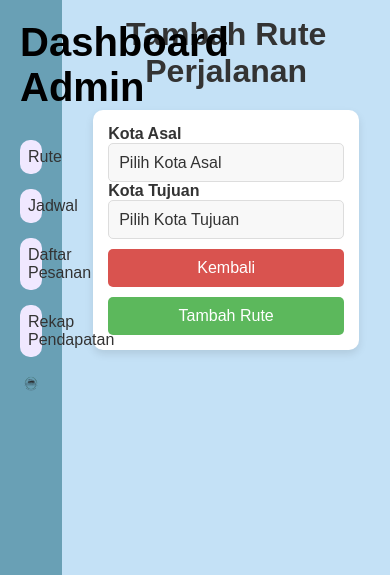
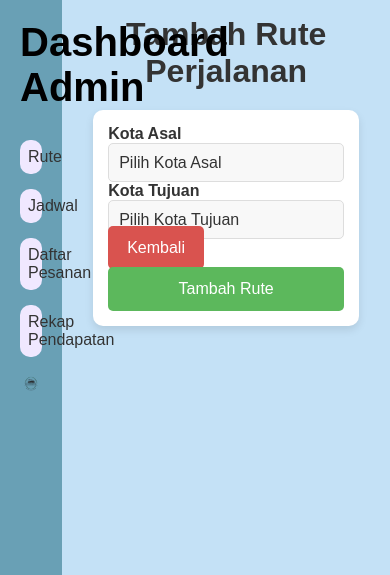
Before and after one commit to andreandri/caps, a PHP site: page /tambah_rute.php in a window 390 px wide. Shown: the top 575 px of the page. Run offline with PHP 8.4, Linux system fonts and the light colour scheme; data that the repository does not hold is empty.

Commit message:
css rute ku pisah

```diff
--- a/adminjadwal.css
+++ b/adminjadwal.css
@@ -245,105 +245,3 @@ button.add-schedule:hover {
 a{
   text-decoration: none;
 }
-/* Form layout styling */
-
-.add {
-  display: flex;
-  flex-direction: column;
-  padding: 1rem;
-}
-form {
-  background-color: #ffffff;
-  padding: 20px;
-  border-radius: 10px;
-  box-shadow: 0px 4px 8px rgba(0, 0, 0, 0.1);
-  width: 60%;
-  place-self: center;
-}
-
-form label {
-  font-weight: bold;
-  color: #333;
-}
-
-form select,
-form input[type="text"],
-form input[type="number"],
-form input[type="date"],
-form input[type="time"] {
-  padding: 10px;
-  font-size: 1rem;
-  border: 1px solid #ddd;
-  border-radius: 5px;
-  width: 100%;
-}
-
-form button[type="submit"],
-form button[type="button"] {
-  padding: 10px 15px;
-  font-size: 1rem;
-  border: none;
-  border-radius: 5px;
-  cursor: pointer;
-  color: #ffffff;
-  margin-top: 10px;
-}
-
-form button[type="submit"] {
-  background-color: #5cb85c; /* Hijau untuk tombol submit */
-}
-
-form button[type="submit"]:hover {
-  background-color: #4cae4c;
-}
-
-form button[type="button"] {
-  background-color: #d9534f; /* Merah untuk tombol kembali atau batal */
-}
-
-form button[type="button"]:hover {
-  background-color: #c9302c;
-}
-
-/* Main title styling */
-.add h1 {
-  text-align: center;
-  font-size: 2rem;
-  color: #333;
-  margin-bottom: 20px;
-}
-
-/* Dropdown select styling */
-form select {
-  appearance: none;
-  background-color: #f8f8f8;
-  color: #333;
-}
-
-/* General button styling */
-button {
-  transition: background-color 0.3s;
-}
-
-/* Responsive adjustments */
-@media (max-width: 768px) {
-  header .dashboard {
-    width: 100%;
-    padding: 15px;
-  }
-
-  .menu li a {
-    padding: 8px;
-    font-size: 1rem;
-  }
-
-  form {
-    width: 90%;
-    padding: 15px;
-  }
-
-  form button[type="submit"],
-  form button[type="button"] {
-    width: 100%;
-  }
-}
--- /dev/null
+++ b/tambah.css
@@ -0,0 +1,219 @@
+* {
+  margin: 0;
+  padding: 0;
+  box-sizing: border-box;
+}
+
+body {
+  font-family: Arial, sans-serif;
+  display: flex;
+  height: 100vh;
+  background-color: #C4E1F6;
+}
+
+/* Container layout */
+header, main {
+  display: flex;
+  height: 100vh;
+  width: 100%;
+}
+
+header {
+  position: fixed;
+  top: 0;
+  width: 100%;
+  display: flex;
+  z-index: 1000; /* Agar header tetap di atas elemen lain */
+  height: 120px; /* Sesuaikan dengan tinggi header */
+}
+
+main {
+  margin-left: 16%; /* Sesuaikan dengan lebar sidebar */
+  padding-top: 120px; /* Sesuaikan dengan tinggi header */
+  width: 84%; /* Sisa ruang setelah dikurangi sidebar */
+}
+
+.dashboard {
+  display: flex;
+  flex-direction: column;
+  width: 16%;
+  padding: 20px;
+  background-color: rgba(83, 144, 166, 0.8);
+  height: 100vh;
+  justify-content: space-between;
+}
+
+.navbar h1 {
+  text-align: center;
+  font-size: 2.5rem;
+  color: #000000; /* Teks hitam */
+  margin-bottom: 30px;
+}
+
+.navbar img {
+  justify-content: center;
+  width: 100%;
+  max-width: 500px;
+}
+
+.menu {
+  list-style-type: none;
+}
+
+.menu li {
+  margin-bottom: 15px;
+}
+
+.menu li a {
+  display: block;
+  text-decoration: none;
+  background-color: #f0e8ff; /* Ungu muda */
+  color: #333333;
+  padding: 10px;
+  border-radius: 10px;
+  text-align: center;
+  font-size: 1.2rem;
+}
+
+.menu li a:hover {
+  background-color: #e0d6f0; /* Hover lebih gelap */
+}
+
+.logout-container {
+  text-align: center;
+}
+
+.logout {
+  background-color: #643939;
+  color: #ffffff;
+  border: none;
+  padding: 10px;
+  font-size: 1.2rem;
+  border-radius: 10px;
+  cursor: pointer;
+  width: 100%;
+  max-width: 300px;
+  text-align: center;
+  text-decoration: none;
+  display: block;
+}
+
+.logout:hover {
+  background-color: #503030;
+}
+
+.add {
+  display: flex;
+  flex-direction: column;
+  padding: 1rem;
+}
+form {
+  background-color: #ffffff;
+  padding: 20px;
+  border-radius: 10px;
+  box-shadow: 0px 4px 8px rgba(0, 0, 0, 0.1);
+  width: 60%;
+  place-self: center;
+}
+
+form label {
+  font-weight: bold;
+  color: #333;
+}
+
+form select,
+form input[type="text"],
+form input[type="number"],
+form input[type="date"],
+form input[type="time"] {
+  padding: 10px;
+  font-size: 1rem;
+  border: 1px solid #ddd;
+  border-radius: 5px;
+  width: 100%;
+}
+
+form button[type="submit"] {
+  padding: 10px 15px;
+  font-size: 1rem;
+  border: none;
+  border-radius: 5px;
+  cursor: pointer;
+  color: #ffffff;
+  margin-top: 10px;
+  text-decoration: none;
+  min-width: 44px;
+  min-height: 44px;
+}
+
+form a {
+  padding: 13px 19px;
+  font-size: 1rem;
+  border: none;
+  border-radius: 5px;
+  cursor: pointer;
+  color: #ffffff;
+  margin-top: 10px;
+  text-decoration: none;
+  min-width: 44px;
+  min-height: 44px;
+}
+
+form button[type="submit"] {
+  background-color: #5cb85c; /* Hijau untuk tombol submit */
+}
+
+form button[type="submit"]:hover {
+  background-color: #4cae4c;
+}
+
+form a {
+  background-color: #d9534f; /* Merah untuk tombol kembali atau batal */
+}
+
+form a:hover {
+  background-color: #c9302c;
+}
+
+/* Main title styling */
+.add h1 {
+  text-align: center;
+  font-size: 2rem;
+  color: #333;
+  margin-bottom: 20px;
+}
+
+/* Dropdown select styling */
+form select {
+  appearance: none;
+  background-color: #f8f8f8;
+  color: #333;
+}
+
+/* General button styling */
+button {
+  transition: background-color 0.3s;
+}
+
+/* Responsive adjustments */
+@media (max-width: 768px) {
+  header .dashboard {
+    width: 100%;
+    padding: 15px;
+  }
+
+  .menu li a {
+    padding: 8px;
+    font-size: 1rem;
+  }
+
+  form {
+    width: 90%;
+    padding: 15px;
+  }
+
+  form button[type="submit"],
+  form button[type="button"] {
+    width: 100%;
+  }
+}
--- a/tambah_bus.php
+++ b/tambah_bus.php
@@ -34,7 +34,7 @@ if ($_SERVER['REQUEST_METHOD'] === 'POST') {
     <meta name="viewport" content="width=device-width, initial-scale=1.0">
     <title>Tambah Bus</title>
 
-    <link rel="stylesheet" href="adminjadwal.css">
+    <link rel="stylesheet" href="tambah.css">
 </head>
 <body>
   <header class="dashboard">
@@ -66,7 +66,7 @@ if ($_SERVER['REQUEST_METHOD'] === 'POST') {
             <input type="number" id="kapasitas" name="kapasitas" placeholder="Masukan Kapasitas Bus" required>
 
             <div>
-                <button type="button" onclick="window.location.href='adminrute.php';">Kembali</button>
+                <a href="adminrute.php">Kembali</a>
                 <button type="submit">Tambah Bus</button>
             </div>
         </form>
--- a/tambah_rute.php
+++ b/tambah_rute.php
@@ -53,7 +53,7 @@ if ($result_tujuan) {
     <meta name="viewport" content="width=device-width, initial-scale=1.0">
     <title>Tambah Rute</title>
 
-    <link rel="stylesheet" href="adminjadwal.css">
+    <link rel="stylesheet" href="tambah.css">
 </head>
 <body>
 <header class="dashboard">
@@ -98,7 +98,7 @@ if ($result_tujuan) {
             </select>
 
             <div>
-                <button type="button" onclick="window.location.href='adminrute.php';">Kembali</button>
+                <a href="adminrute.php">Kembali</a>
                 <button type="submit">Tambah Rute</button>
             </div>
         </form>
--- a/tambahjadwal.php
+++ b/tambahjadwal.php
@@ -38,7 +38,7 @@ if (!$routeResult) {
     <meta charset="UTF-8">
     <meta name="viewport" content="width=device-width, initial-scale=1.0">
     <title>Tambah Jadwal</title>
-    <link rel="stylesheet" href="adminjadwal.css">
+    <link rel="stylesheet" href="tambah.css">
 </head>
 <body>
 <header class="dashboard">
@@ -77,8 +77,9 @@ if (!$routeResult) {
                 <label for="harga">Harga:</label>
                 <input type="number" id="harga" name="harga" required>
 
+                <a href="adminjadwal.php">Kembali</a>
                 <button type="submit">Tambah Jadwal</button>
-                <button type="button" onclick="location.href='adminjadwal.php'">Batal</button>
+
             </form>
         </main>
 </body>
```
